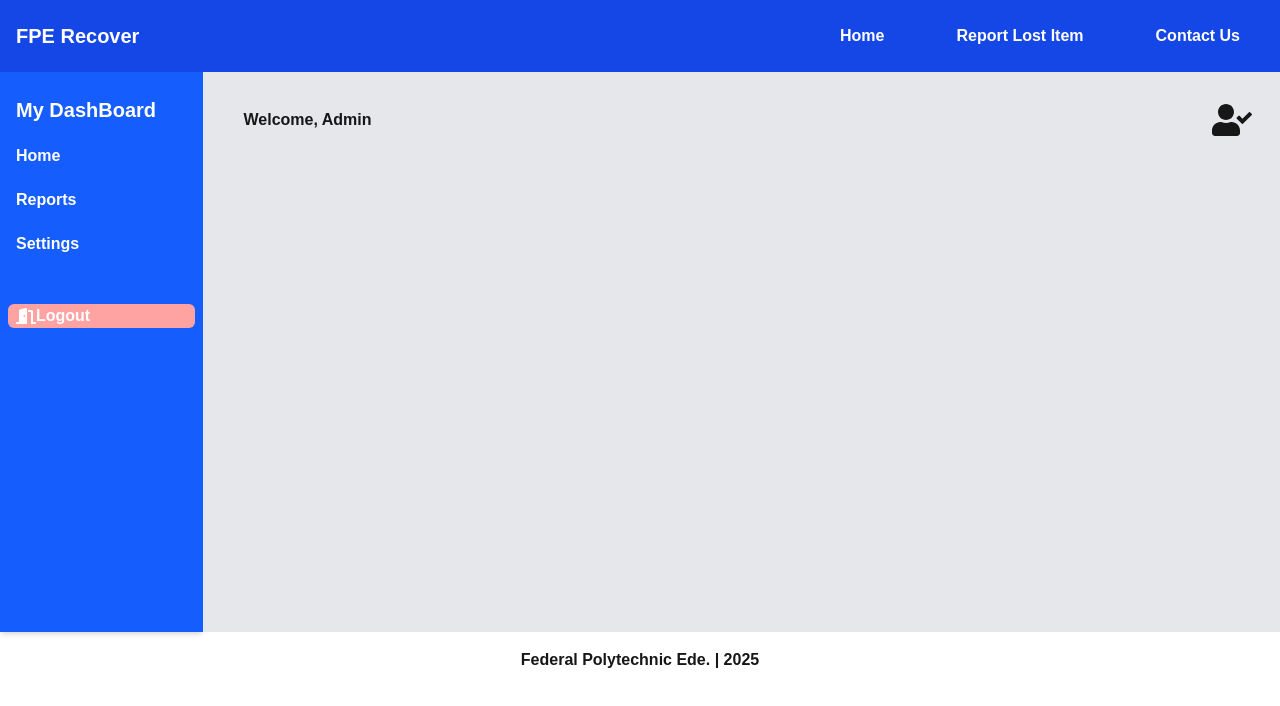
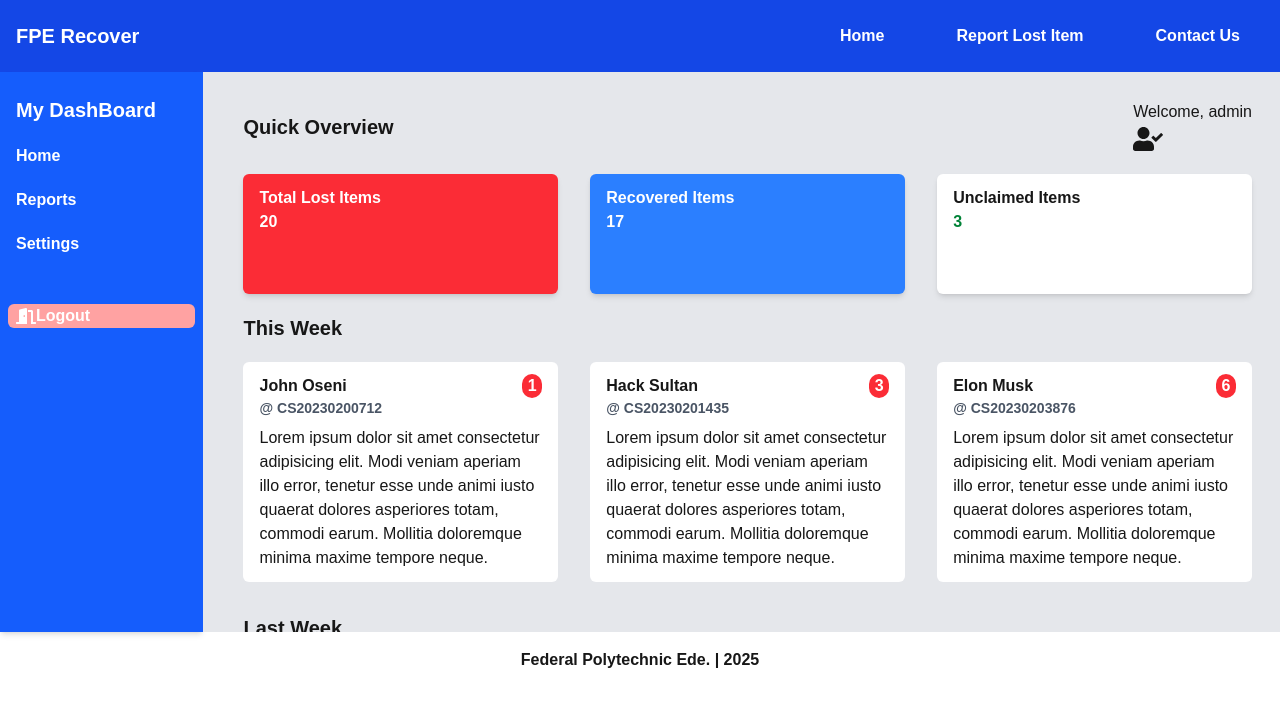
Before and after one commit to Homines-Solitarius/lost-and-found-app, a Next.js app: page /dashboard/admin in a window 1280 px wide. Both pictures are taken after a click on the item "Home". Shown: the top 706 px of the page. Built offline with nearby package versions, Linux system fonts and the light colour scheme.

Commit message:
feat: Created a dummy array and map into fields to display.

```diff
--- a/src/app/dashboard/admin/Home.tsx
+++ b/src/app/dashboard/admin/Home.tsx
@@ -2,14 +2,74 @@
 import React from 'react'
 import { FaUserCheck } from 'react-icons/fa'
 
+const nItems = 20;
 
+const reporters = [
+    { id: 1, name: 'John Oseni', content: 'Lorem ipsum dolor sit amet consectetur adipisicing elit. Modi veniam aperiam illo error, tenetur esse unde animi iusto quaerat dolores asperiores totam, commodi earum. Mollitia doloremque minima maxime tempore neque.', matric: 'CS20230200712' },
+    { id: 2, name: 'Hack Sultan', content: 'Lorem ipsum dolor sit amet consectetur adipisicing elit. Modi veniam aperiam illo error, tenetur esse unde animi iusto quaerat dolores asperiores totam, commodi earum. Mollitia doloremque minima maxime tempore neque.', matric: 'CS20230201435' },
+    { id: 3, name: 'Elon Musk', content: 'Lorem ipsum dolor sit amet consectetur adipisicing elit. Modi veniam aperiam illo error, tenetur esse unde animi iusto quaerat dolores asperiores totam, commodi earum. Mollitia doloremque minima maxime tempore neque.', matric: 'CS20230203876' },
+
+]
 
 const Home = () => {
     return (
         <>
-            <div className='flex justify-between items-center'>
-                <h3 className='font-bold'>Welcome, Admin</h3>
-                <FaUserCheck size={40} />
+            <div className='flex justify-between items-center mb-5 ransition-all duration-300ms ease-in-out'>
+                <h3 className='font-bold text-xl'>Quick Overview</h3>
+                <div className=''>
+                    <span>Welcome, admin</span>
+                    <FaUserCheck size={30} />
+                </div>
+            </div>
+            {/* Cards */}
+            <div className='grid grid-cols-3 gap-8 mb-5'>
+
+                <div className="bg-red-500 text-white h-30 py-3 px-4 rounded-md  transition-all duration-300 shadow-md">
+                    <h3 className="font-bold">Total Lost Items</h3>
+                    <span className='font-bold'>{nItems}</span>
+                </div>
+
+                <div className="bg-blue-500 text-white py-3 px-4 rounded-md transition-all duration-300 shadow-md">
+                    <h3 className="font-bold">Recovered Items</h3>
+                    <span className='font-bold'>{nItems - 3}</span>
+                </div>
+
+                <div className="bg-white py-3 px-4 rounded-md transition-all duration-300 shadow-md">
+                    <h3 className="font-bold">Unclaimed Items</h3>
+                    <span className='text-green-700 font-bold'>{nItems - 17}</span>
+                </div>
+
+            </div>
+            {/* Students who reported and matric number, plus item found */}
+
+            <h3 className='font-bold text-xl my-5'>This Week</h3>
+            <div className='grid grid-cols-3 gap-8'>
+                {reporters.map((report) => (
+                    <div key={report.id} className="bg-white h-fit mb-3 py-3 px-4 rounded-md transition-all duration-300 hover:shadow-md cursor-pointer">
+                        <span className='flex'>
+                            <h3 className="text-md font-bold">{report.name}</h3>
+                            <span className='text-white bg-red-500 w-5 h-6 text-center rounded-full font-bold ml-auto'>{(Math.random() * 7).toFixed(0)}</span>
+                        </span>
+                        <h3 className="text-sm font-semibold text-gray-600 mb-2">@ {report.matric}</h3>
+                        <h3 className="text-md">{report.content}</h3>
+                    </div>
+                ))}
+            </div>
+
+            {/*  */}
+
+            <h3 className='font-bold text-xl my-5'>Last Week</h3>
+            <div className='grid grid-cols-3 gap-8'>
+                {reporters.map((report) => (
+                    <div key={report.id} className="bg-white h-fir mb-3 py-3 px-4 rounded-md transition-all duration-300 hover:shadow-md cursor-pointer">
+                        <span className='flex'>
+                            <h3 className="text-md font-bold">{report.name}</h3>
+                            <span className='text-white bg-red-500 w-5 h-6 text-center rounded-full font-bold ml-auto'>{(Math.random() * 7).toFixed(0)}</span>
+                        </span>
+                        <h3 className="text-sm font-semibold text-gray-600 mb-2">@ {report.matric}</h3>
+                        <h3 className="text-md">{report.content}</h3>
+                    </div>
+                ))}
             </div>
         </>
     )
```
